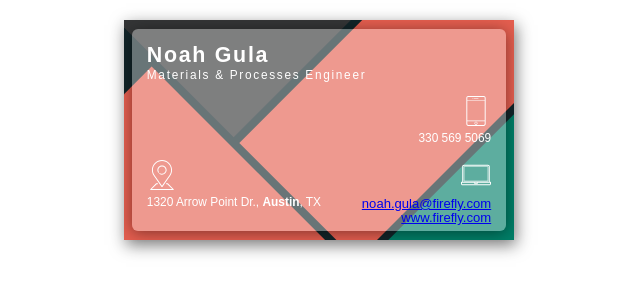
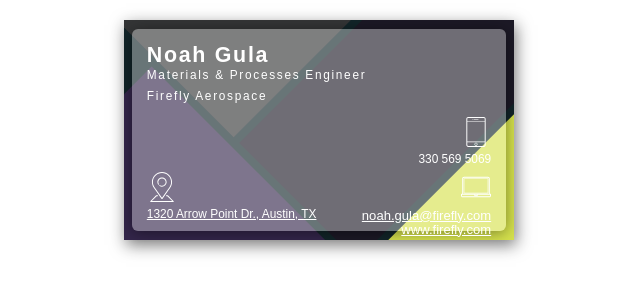
Before and after one commit to nogula/nogula.github.io, a Jekyll site: the page built from businesscard.md, in a window 1280 px wide. Shown: the top 300 px of the page, without its empty margins (321-961 px from the left). Built offline with Jekyll 4.4.1, drawn with Linux system fonts in a browser that asks for light colours.

Commit message:
new colors and links

```diff
--- a/_layouts/businesscard.html
+++ b/_layouts/businesscard.html
@@ -8,6 +8,11 @@
     font-family: 'Heebo', sans-serif;
     /* font-family: "Source Sans Pro", sans-serif; */
     background-color: #ffffff;
+  }
+
+  a {
+    font-style: normal;
+    color: #ffffff;
   }
 
   .front-side,
@@ -41,18 +46,18 @@
   }
 
   .red1 {
-    background-color: #e45e4f;
+    background-color: #34264b;
     grid-row: 2 / span 5;
   }
 
   .red2 {
-    background-color: #e45e4f;
+    background-color: #1c1926;
     grid-column: 2 / span 2;
     grid-row: 4/7;
   }
 
   .green {
-    background-color: #007e67;
+    background-color: #d5e14d;
     grid-column: 2/4;
     grid-row: 7/9;
   }
@@ -147,6 +152,7 @@
       <div class="name">
         <h2>Noah Gula</h2>
         <h5>Materials & Processes Engineer</h5>
+        <h5>Firefly Aerospace</h5>
       </div>
       <div class="addr">
         <svg xmlns="http://www.w3.org/2000/svg" xmlns:xlink="http://www.w3.org/1999/xlink" version="1.1" id="Layer_1"
@@ -174,9 +180,7 @@
             </g>
           </g>
         </svg>
-        <p>1320 Arrow Point Dr.,
-          <strong> Austin</strong>, TX
-        </p>
+        <a href="https://goo.gl/maps/fp1hoLta5L4TykZY7"><p>1320 Arrow Point Dr., Austin, TX</p></a>
       </div>
       <div class="phoneNo">
         <svg xmlns="http://www.w3.org/2000/svg" xmlns:xlink="http://www.w3.org/1999/xlink" version="1.1"
```
Also changed, not shown: businesscard.md (+0 -7 lines).
